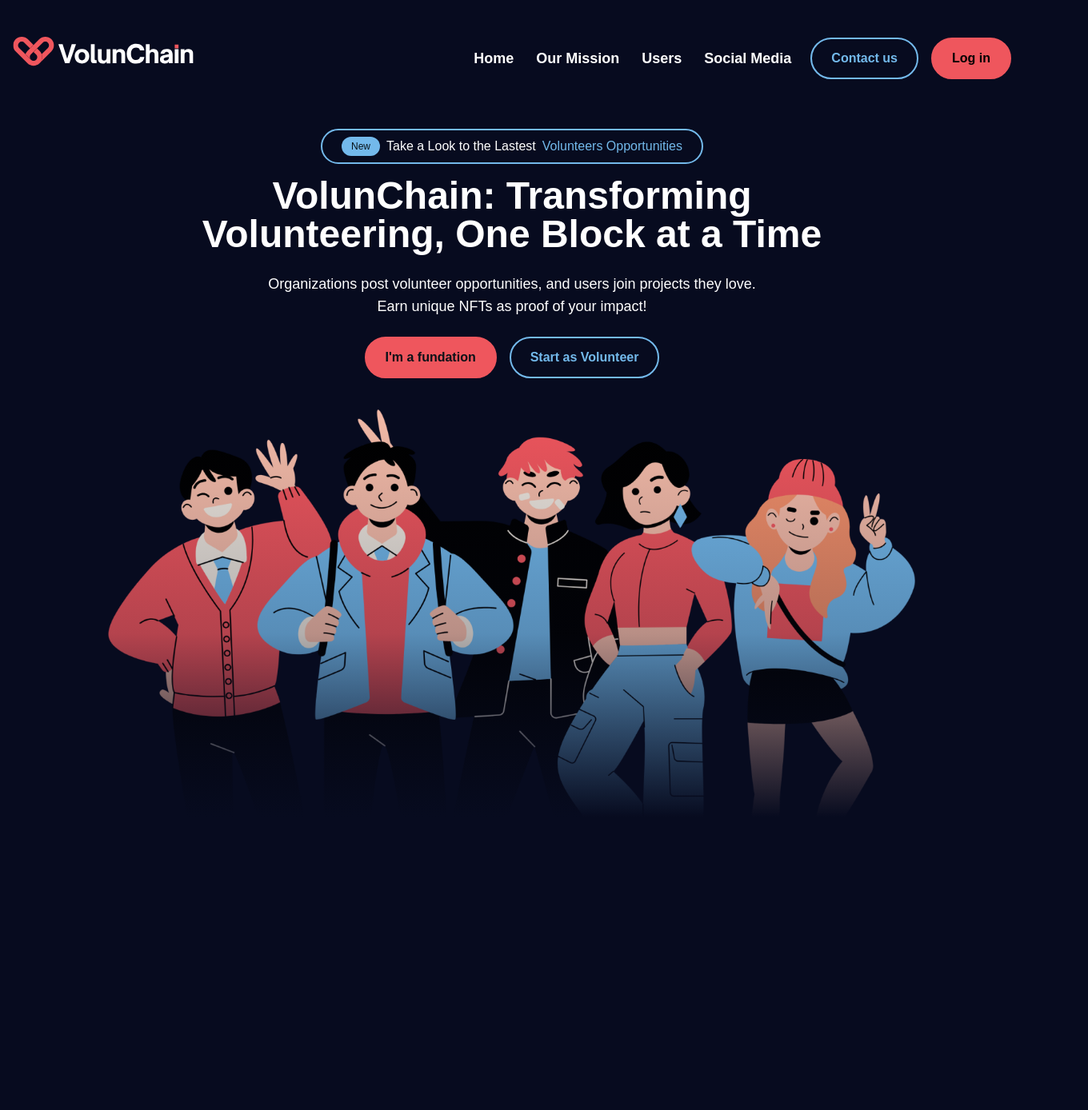
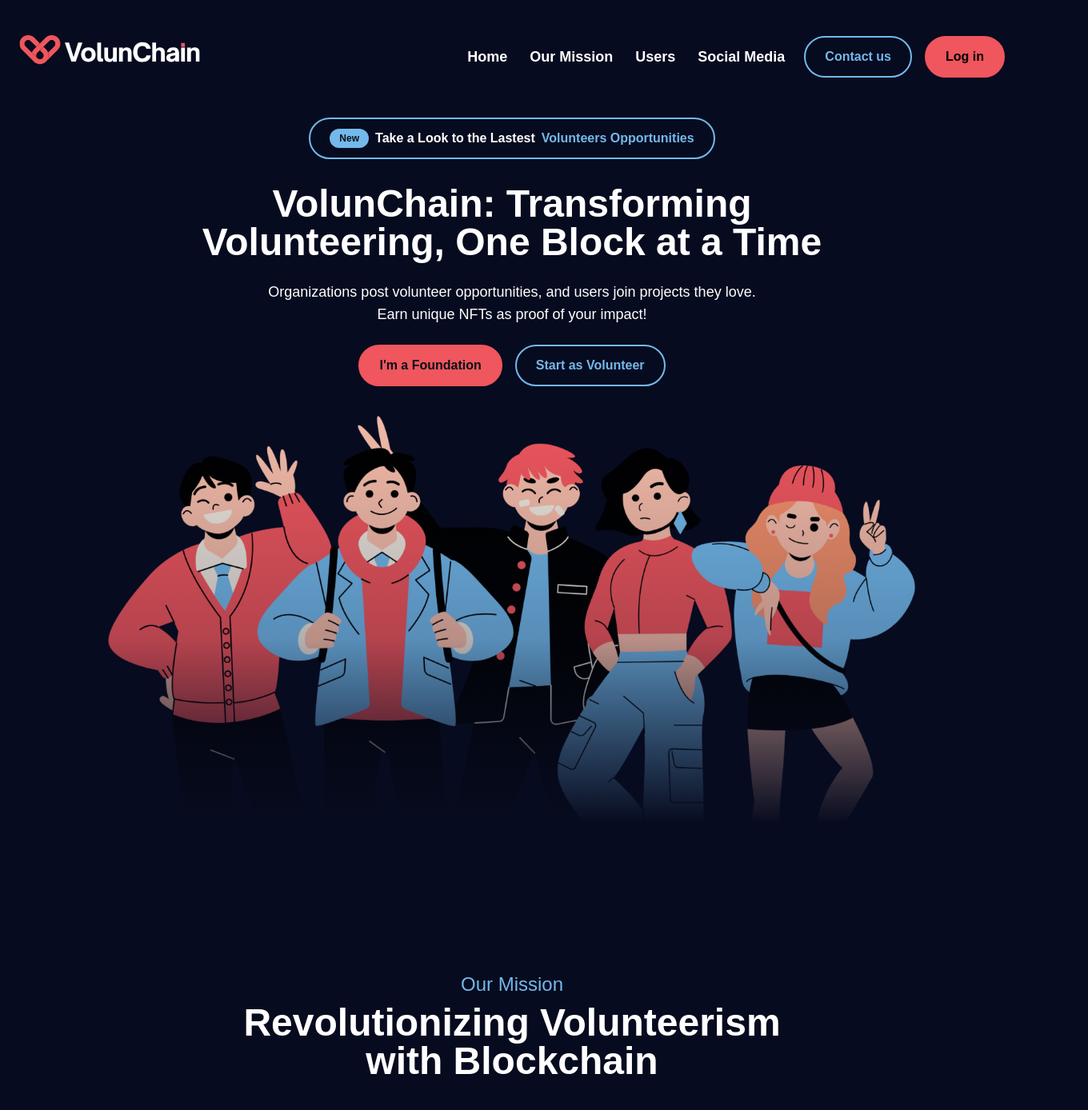
Before and after one commit to emarc99/VolunChain-Frontend, a Next.js app: page / in a window 1280 px wide. Shown: the top 1388 px of the page at 80% size, 1360 px wide, since content can reach past the window. Built offline with nearby package versions, Linux system fonts and the light colour scheme; a web font is replaced by a local one.

Commit message:
feat: cleaning the code

```diff
--- a/src/app/layout.tsx
+++ b/src/app/layout.tsx
@@ -1,5 +1,6 @@
 import type { Metadata } from "next";
 import { Geist, Geist_Mono, Fustat } from "next/font/google";
+import Footer from "@/components/Footer";
 import "./globals.css";
 
 const geistSans = Geist({
@@ -17,10 +18,6 @@ const fustat = Fustat({
   subsets: ["latin"],
 });
 
-export const metadata: Metadata = {
-  title: "VolunChain | Transforming Volunteering",
-  description: "Join volunteer projects you love and earn NFTs as proof of your impact. Connect with organizations and make a difference, one block at a time.",
-};
 
 export default function RootLayout({
   children,
@@ -32,7 +29,10 @@ export default function RootLayout({
       lang="en"
       className={`${geistSans.variable} ${geistMono.variable} ${fustat.variable}`}
     >
-      <body className="flex flex-col justify-center min-h-screen text-text-light overflow-x-hidden">{children}</body>
+      <body className="flex flex-col justify-between min-h-screen text-text-light overflow-x-hidden">
+        <main className="flex-grow">{children}</main>
+        <Footer />
+      </body>
     </html>
   );
 }
--- a/src/app/page.tsx
+++ b/src/app/page.tsx
@@ -1,19 +1,14 @@
 "use client";
 
 import Footer from "@/components/Footer";
-import OurMission from "@/components/OurMissionComponents/OurMission";
-import Landing from "@/components/LadingPageComponents/Landing";
+import OurMission from "@/components/landing-page-components/OurMission";
+import HeroSection from "@/components/landing-page-components/HeroSection";
 
-export default function Home() {
+export default function LandingPage() {
   return (
     <>
-      <Landing />
-      <div className="mt-[40rem] grid grid-rows-[20px_1fr_20px] items-center justify-items-center min-h-screen p-4 lg:p-30 pb-20 gap-16 sm:p-20 font-[family-name:var(--font-geist-sans)]">
-        <OurMission />
-      </div>
-      <div className="grid grid-rows-[20px_1fr_20px] items-center justify-items-center p-4 lg:p-30 pb-20 gap-16 sm:p-20 font-[family-name:var(--font-geist-sans)]">
-        <Footer />
-      </div>
+      <HeroSection />
+      <OurMission />
     </>
   );
 }
--- a/src/components/LadingPageComponents/Landing.tsx
+++ b/src/components/landing-page-components/HeroSection.tsx
@@ -1,20 +1,28 @@
 import Image from "next/image";
 import Button from "../ui/Button";
-import LandingNavbar from "../LandingNavbar";
+import LandingNavbar from "./LandingNavbar";
 
-function Landing() {
+function HeroSection() {
   return (
     <>
-    <LandingNavbar />
-      <div className="w-full flex justify-center py-4 px-4 sm:px-6 md:px-8">
-        <button className="group flex items-center gap-2 px-4 sm:px-6 py-2 rounded-full border-2 border-secondary bg-background-primary hover:border-secondary/50 transition-colors text-sm sm:text-base">
+      <LandingNavbar />
+      <div className="w-full flex justify-center py-4 px-4 md:px-8 mt-[-20px]"> {/* Ajusté el margen superior aquí */}
+        <Button
+          variant="secondary"
+          textColor="secondary"
+          className="mb-4 flex items-center gap-2 px-4 sm:px-6 py-2 rounded-full bg-background-primary hover:border-secondary/50 transition-colors text-sm sm:text-base"
+        >
           <span className="px-2 sm:px-3 py-0.5 sm:py-1 text-xs rounded-full bg-secondary text-tertiary whitespace-nowrap">
             New
           </span>
-          <span className="text-white hidden sm:inline">Take a Look to the Lastest</span>
+          <span className="text-white hidden sm:inline">
+            Take a Look to the Lastest
+          </span>
           <span className="text-white sm:hidden">Latest</span>
-          <span className="text-secondary whitespace-nowrap">Volunteers Opportunities</span>
-        </button>
+          <span className="text-secondary whitespace-nowrap">
+            Volunteers Opportunities
+          </span>
+        </Button>
       </div>
       <main className="flex flex-col justify-center items-center text-center px-4 md:px-6 lg:px-8">
         <div className="w-full max-w-[1076px] mx-auto">
@@ -22,16 +30,20 @@ function Landing() {
             VolunChain: Transforming Volunteering, One Block at a Time
           </h2>
           <p className="text-lg text-text-muted mb-6 text-white max-w-[650px] mx-auto">
-            Organizations post volunteer opportunities, and users join projects they love.
-            Earn unique NFTs as proof of your impact!
+            Organizations post volunteer opportunities, and users join projects
+            they love. Earn unique NFTs as proof of your impact!
           </p>
           <div className="flex flex-col sm:flex-row gap-4 justify-center items-center">
-            <Button variant="primary" textColor="secondary" className="text-tertiary">I'm a fundation</Button>
-            <Button variant="secondary" textColor="secondary" className="!bg-background">Start as Volunteer</Button>
+            <Button variant="primary" textColor="secondary" className="text-tertiary">
+              I'm a Foundation
+            </Button>
+            <Button variant="secondary" textColor="secondary" className="!bg-background">
+              Start as Volunteer
+            </Button>
           </div>
         </div>
       </main>
-      <div className="w-full relative mt-8">
+      <div className="w-full relative mt-[30px]">
         <div className="absolute left-0 right-0 h-full bg-gradient-to-b from-transparent from-0% via-[#070B1F40] via-50% to-[#070B1F] to-90% z-10" />
         <div className="flex justify-center max-w-screen-lg mx-auto">
           <Image
@@ -48,4 +60,4 @@ function Landing() {
   );
 }
 
-export default Landing;
+export default HeroSection;
--- a/src/components/LandingNavbar.tsx
+++ b/src/components/landing-page-components/LandingNavbar.tsx
@@ -1,6 +1,6 @@
 import { useState } from "react";
 import Link from "next/link";
-import Button from "./ui/Button";
+import Button from "../ui/Button";
 import { HamIcon, Menu } from "lucide-react";
 
 const LandingNavbar = () => {
@@ -16,7 +16,7 @@ const LandingNavbar = () => {
   ];
 
   return (
-    <nav className="w-full flex items-center justify-between pt-8 lg:p-4 ">
+    <nav className="w-full flex items-center justify-between p-6 mt-[-10px]"> {/* Ajusté el margen superior aquí */}
       <Link href="/" className="text-white text-2xl font-semibold">
         <div className="w-40 h-40 lg:w-[226px] lg:h-[113px]">
           <img src="/logo.svg" className="w-full h-full" alt="logo" />
@@ -29,7 +29,7 @@ const LandingNavbar = () => {
 
       <div
         className={`lg:flex items-center space-x-6 transition-all duration-300 ease-in-out ${
-          isMenuOpen ? "block absolute top-20 left-0 w-full  py-4" : "hidden"
+          isMenuOpen ? "block absolute top-20 left-0 w-full py-4" : "hidden"
         } lg:block lg:static lg:w-auto lg:space-x-6`}
       >
         <div className="flex flex-col lg:flex-row items-center gap-y-4 lg:gap-x-7">
--- a/src/components/OurMissionComponents/OurMission.tsx
+++ b/src/components/landing-page-components/OurMission.tsx
@@ -2,11 +2,10 @@ import Image from "next/image";
 
 const OurMission = () => {
     return (
-        <section className="py-16 px-6">
+        <section className="mt-16 py-16 px-6">
             <div className="container mx-auto text-center max-w-5xl">
-
                 <div className="mb-8">
-                    <h2 className="text-xl text-[#73B9EB] mb-2">Our Mission</h2>
+                    <h2 className="text-2xl text-[#73B9EB] mb-2">Our Mission</h2>
                     <h3 className="text-3xl md:text-5xl font-bold text-white">
                         Revolutionizing Volunteerism <br /> with Blockchain
                     </h3>
```
